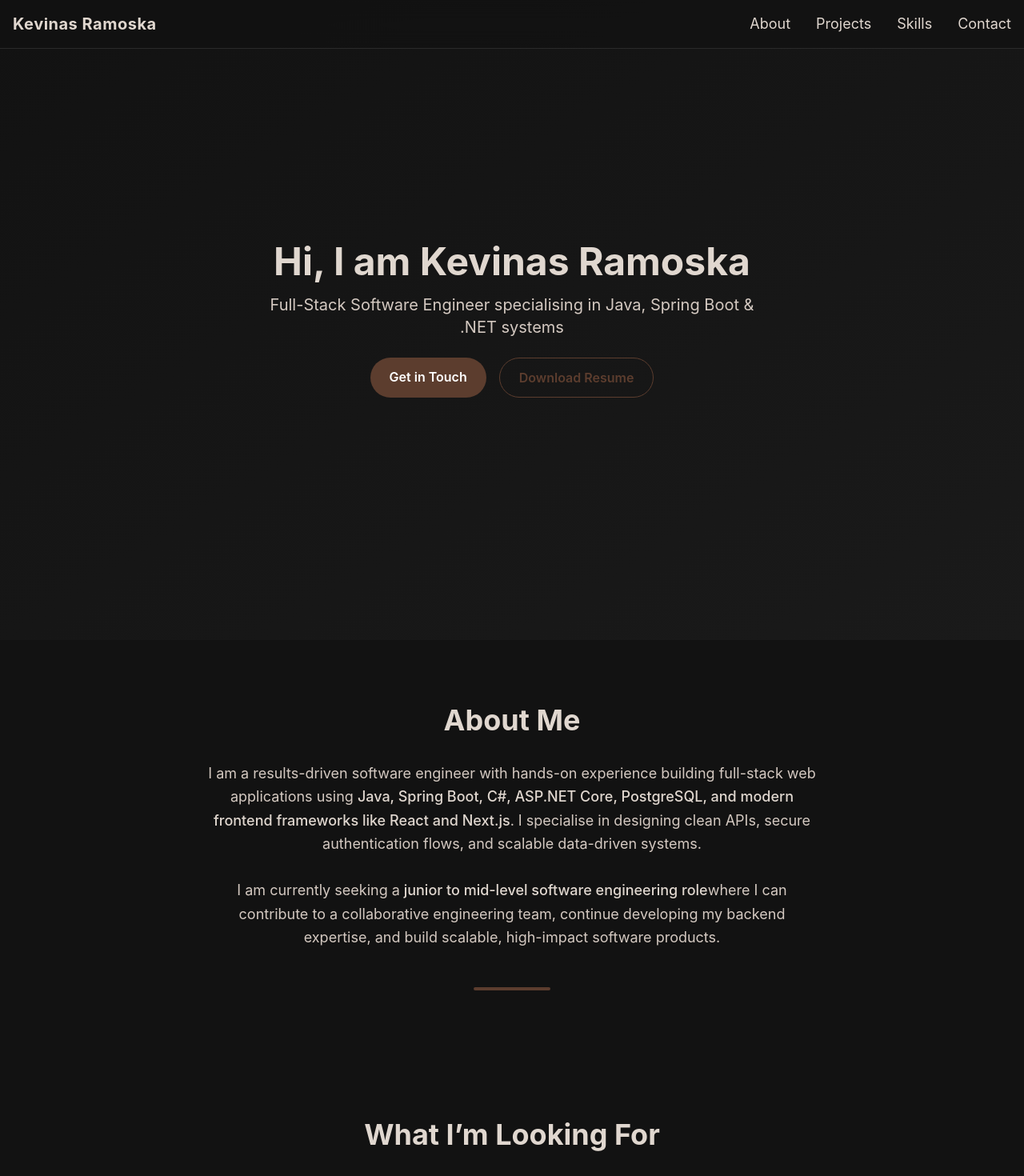
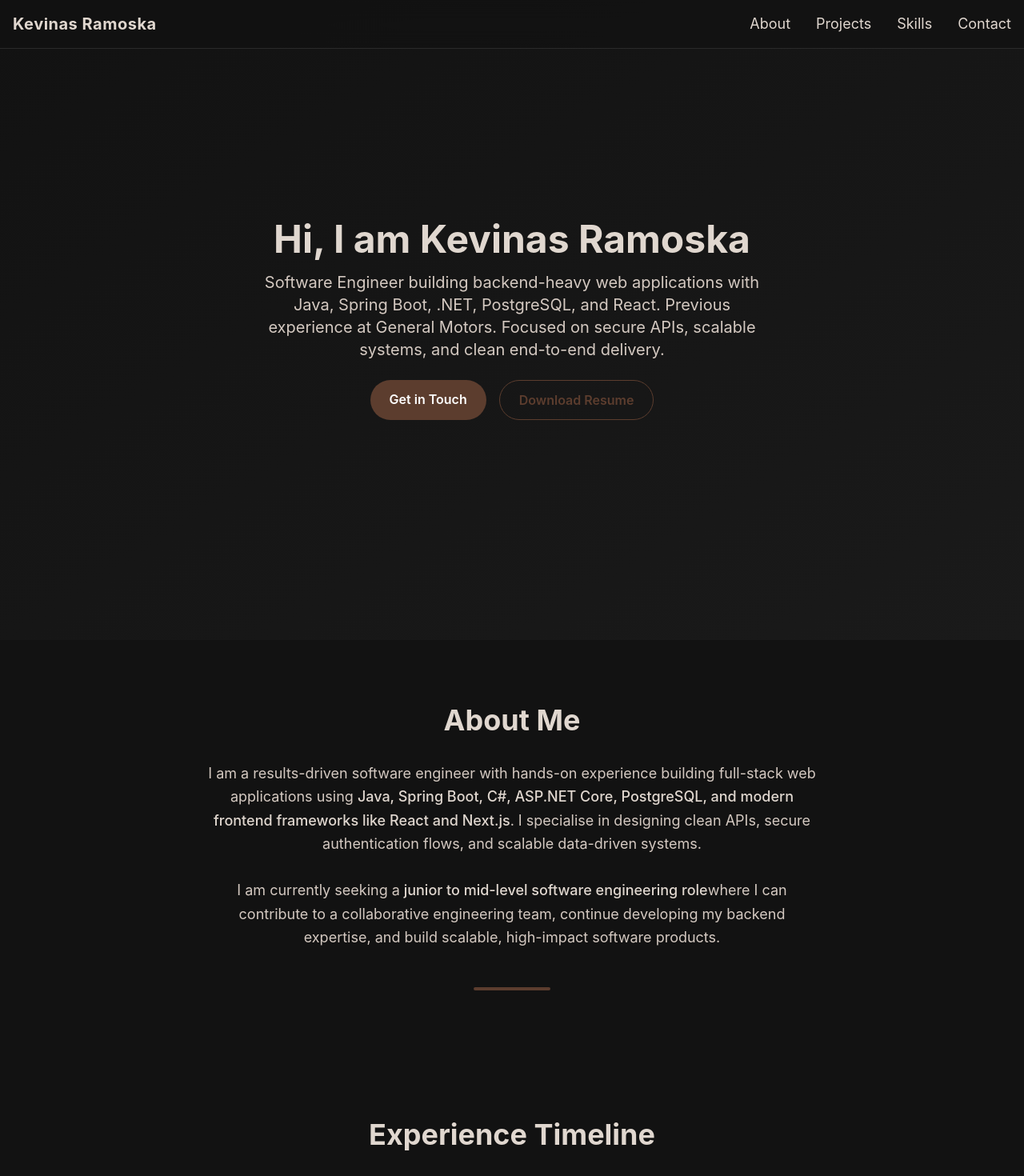
Before and after one commit to kevinasramoska/my-portfolio, a Next.js app: page / in a window 1280 px wide. Shown: the top 1470 px of the page at 80% size. Built offline with nearby package versions, Linux system fonts and the light colour scheme.

Commit message:
Added new resume and changed layout by removing What I'm looking for

```diff
--- a/src/app/page.tsx
+++ b/src/app/page.tsx
@@ -7,7 +7,7 @@ import Contact from "@/components/Contact";
 import Footer from "@/components/Footer";
 // import FeaturedProject from "@/components/FeaturedProject";
 import ExperienceTimeline from "@/components/ExperienceTimeline";
-import WhatImLookingFor from "@/components/WhatImLookingFor";
+// import WhatImLookingFor from "@/components/WhatImLookingFor";
 // import GitHubActivity from "@/components/GitHubActivity";
 
 export default function Home() {
@@ -17,7 +17,7 @@ export default function Home() {
       <main>
         <Hero />
         <About />
-        <WhatImLookingFor />
+        {/* <WhatImLookingFor /> */}
         <ExperienceTimeline />
         {/* <FeaturedProject /> */}
         <Projects />
--- a/src/components/Hero.tsx
+++ b/src/components/Hero.tsx
@@ -10,8 +10,8 @@ export default function Hero() {
 
         {/* Strong 1-line positioning statement */}
         <p className="text-xl mb-6 text-[#d4c9c1]">
-          Full-Stack Software Engineer specialising in Java, Spring Boot & .NET systems
-        </p>
+          Software Engineer building backend-heavy web applications with Java, Spring Boot, .NET, PostgreSQL, and React.
+          Previous experience at General Motors. Focused on secure APIs, scalable systems, and clean end-to-end delivery.</p>
 
         {/* Action Buttons */}
         <div className="flex flex-col sm:flex-row gap-4 justify-center">
@@ -24,7 +24,7 @@ export default function Hero() {
           </a>
 
           <a
-            href="/Kevinas-Ramoska-Resume.pdf"
+            href="public/kevinas-ramoska_Resume.pdf"
             download
             className="px-6 py-3 rounded-full border border-[#5C3D2E]
             text-[#5C3D2E] hover:bg-[#5C3D2E] hover:text-white
```
Also changed, not shown: 1 other file (tests, documents, lock files or other folders).
